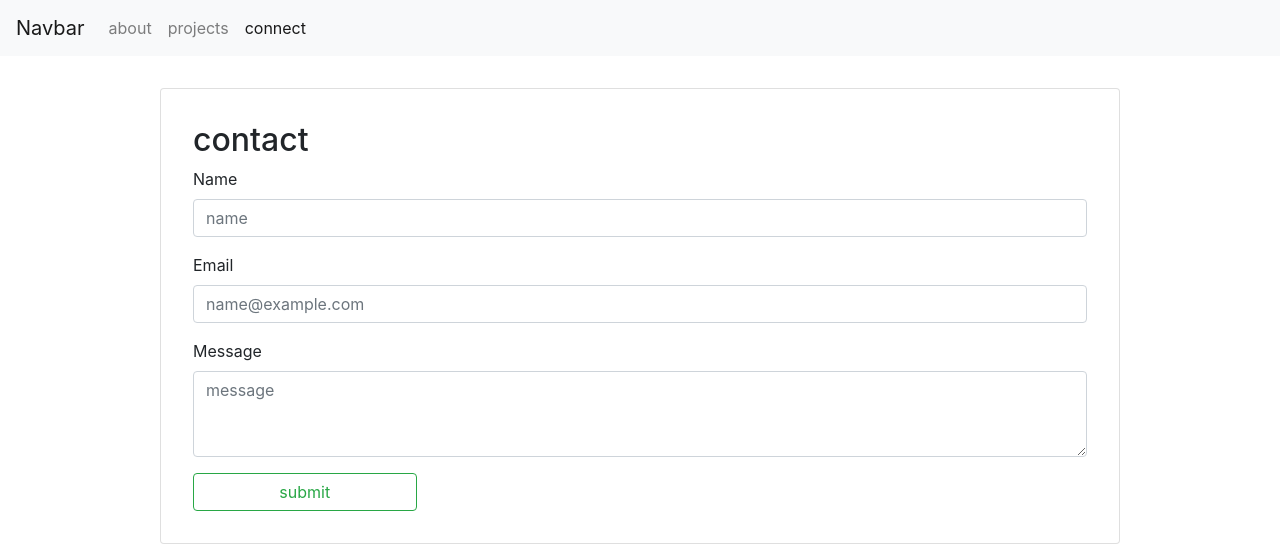
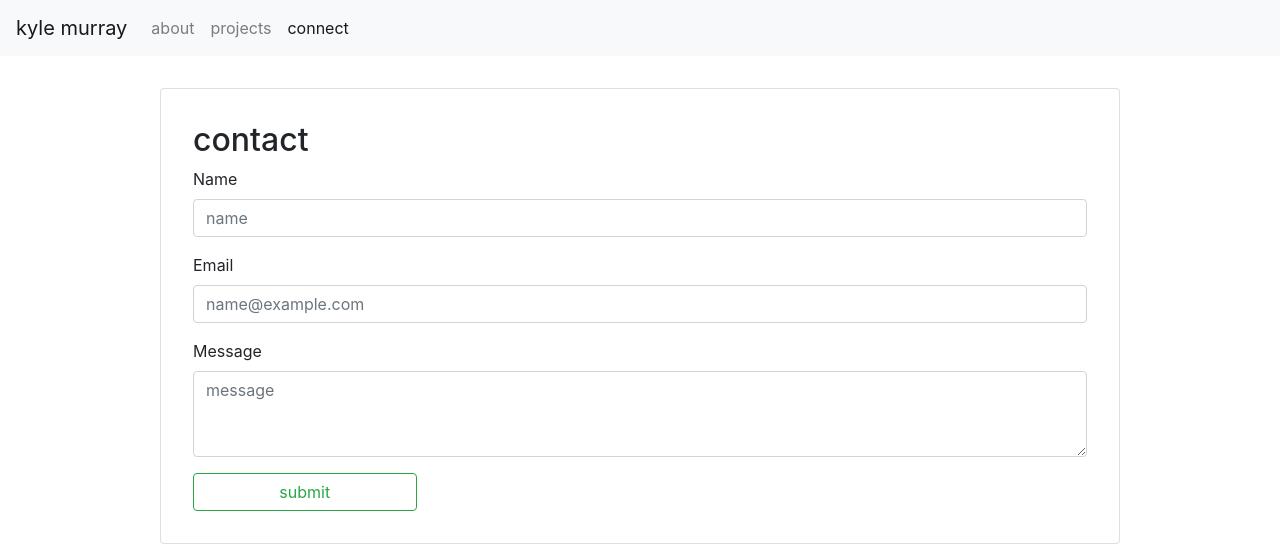
Before and after one commit to theykay/theykay.github.io, a plain HTML site: page contact.html in a window 1280 px wide. Shown: the top 554 px of the page. Drawn offline with nearby package versions, Linux system fonts and the light colour scheme; files whose address does not match are found by name.

Commit message:
updated name in navbar on all pages

```diff
--- a/contact.html
+++ b/contact.html
@@ -19,7 +19,7 @@
 <body>
     <!-- navbar -->
     <nav class="navbar navbar-expand-sm navbar-light bg-light">
-        <a class="navbar-brand" href="#">Navbar</a>
+        <a class="navbar-brand" href="#">kyle murray</a>
         <button class="navbar-toggler" type="button" data-toggle="collapse" data-target="#navbarSupportedContent"
             aria-controls="navbarSupportedContent" aria-expanded="false" aria-label="Toggle navigation">
             <span class="navbar-toggler-icon"></span>
```
Also changed, not shown: index.html (+1 -1 lines), portfolio.html (+1 -1 lines).
